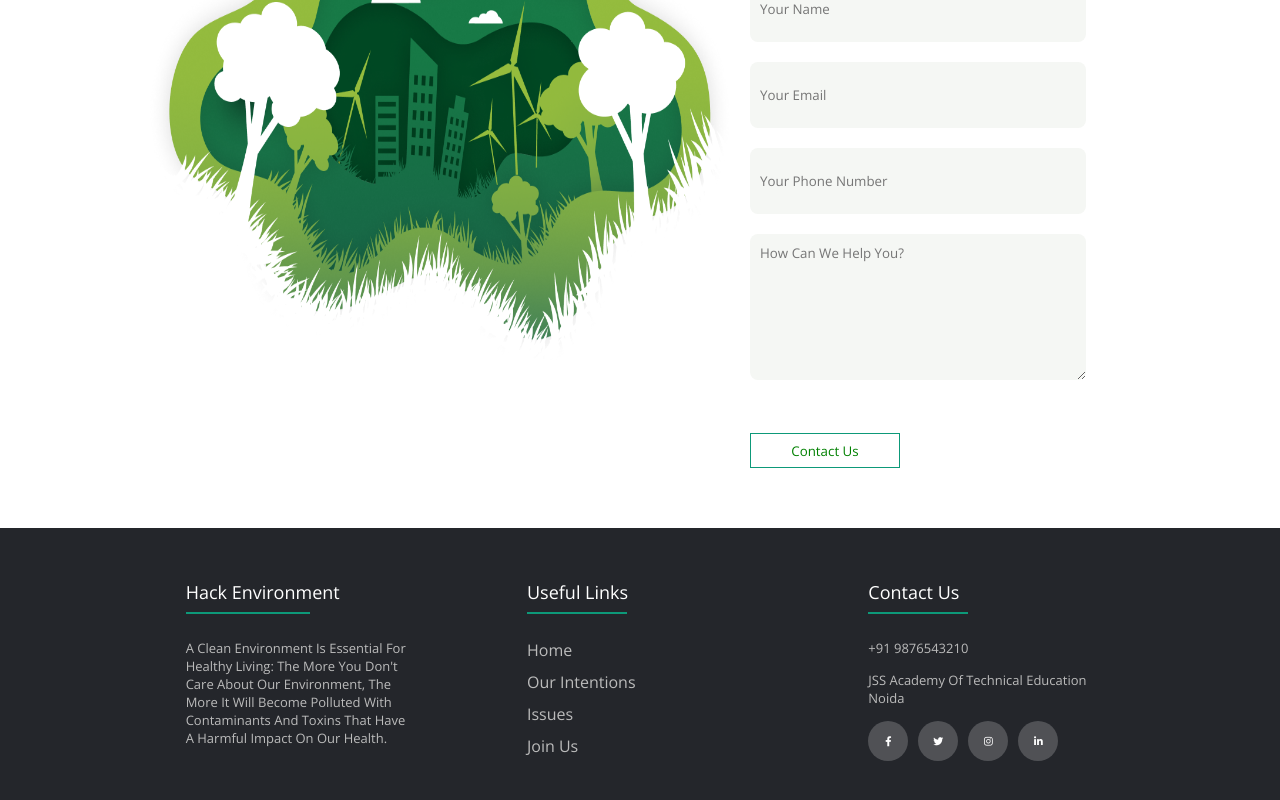
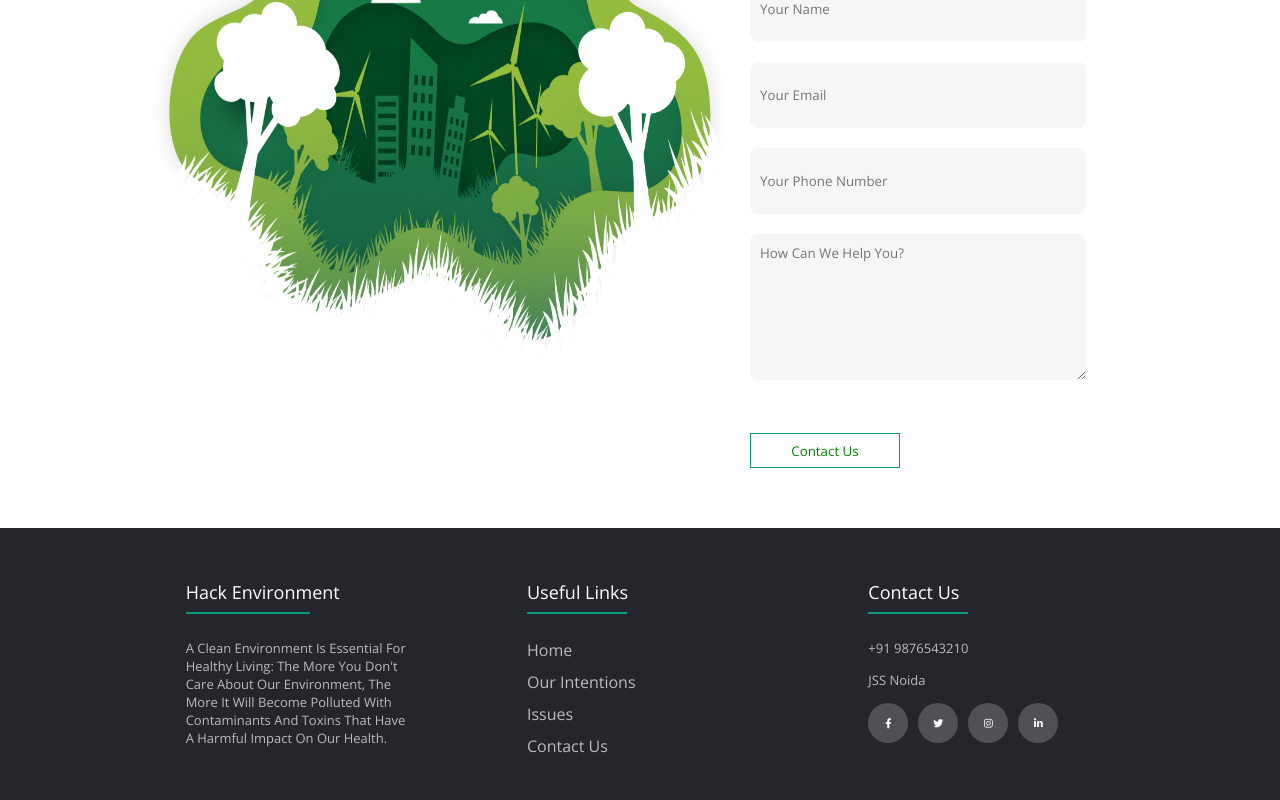
Before and after one commit to avneetsingh1234/htm-hackathon-website, a React (Create React App) app: page / in a window 1280 px wide. Shown: the part 3487-4287 px from the top of the page. Built offline with nearby package versions, Linux system fonts and the light colour scheme; no server answers.

Commit message:
some minor changes

```diff
--- a/src/components/Footer/index.js
+++ b/src/components/Footer/index.js
@@ -15,14 +15,14 @@ function index() {
   	 				<li><a href="#">Home</a></li>
   	 				<li><a href="#">Our Intentions</a></li>
   	 				<li><a href="#">Issues</a></li>
-  	 				<li><a href="#">Join Us</a></li>
+  	 				<li><a href="#">Contact Us</a></li>
   	 			</ul>
   	 		</div>
   	 		<div className="footer-col">
   	 			<h4>Contact Us</h4>
 				<p>+91 9876543210</p>
 				<br/>
-				<p>JSS Academy of Technical Education Noida</p>
+				<p>JSS Noida</p>
 				<br/>
   	 			<div className="social-links">
   	 				<a href="#"><i className="fab fa-facebook-f"></i></a>
```
